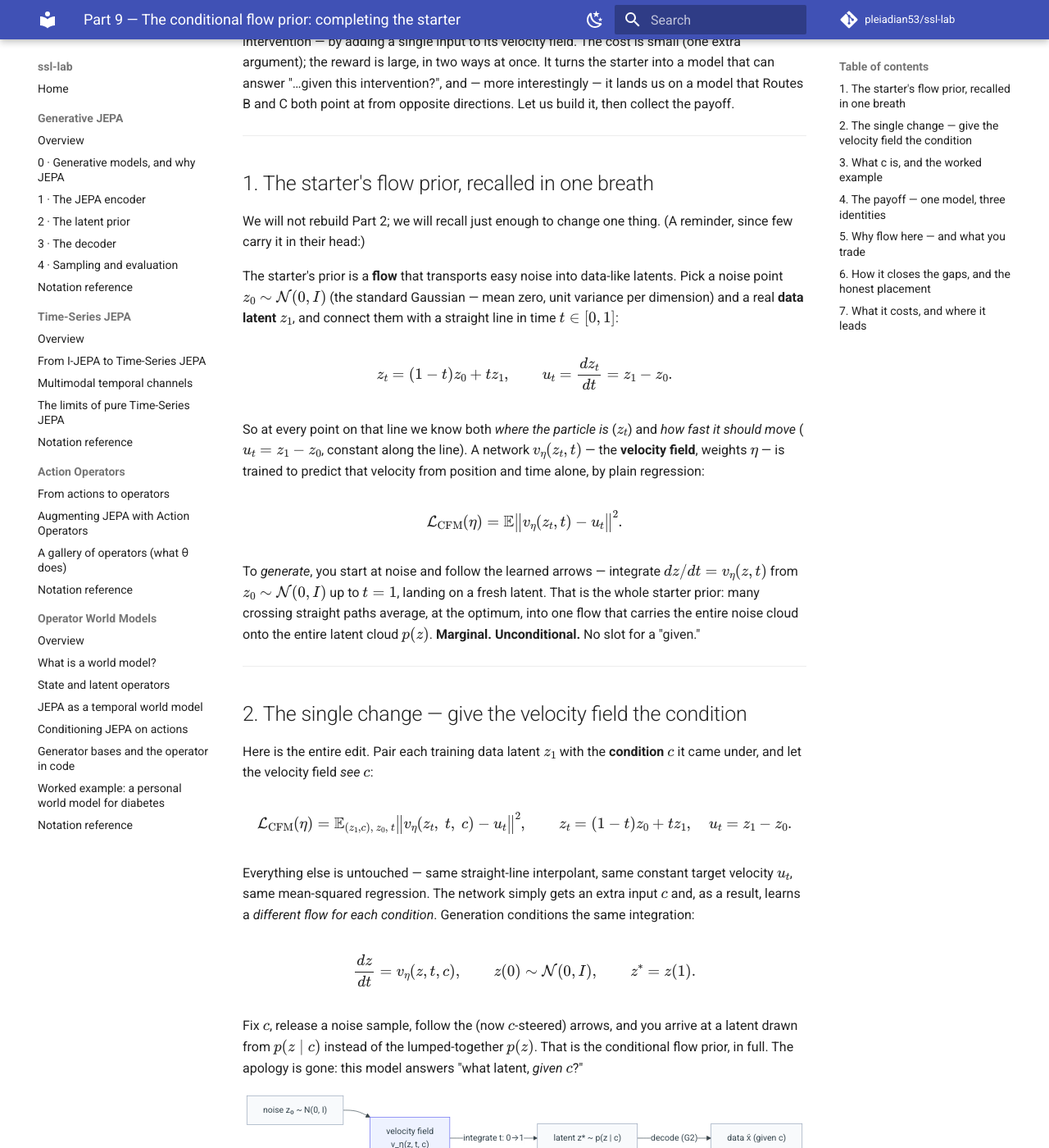
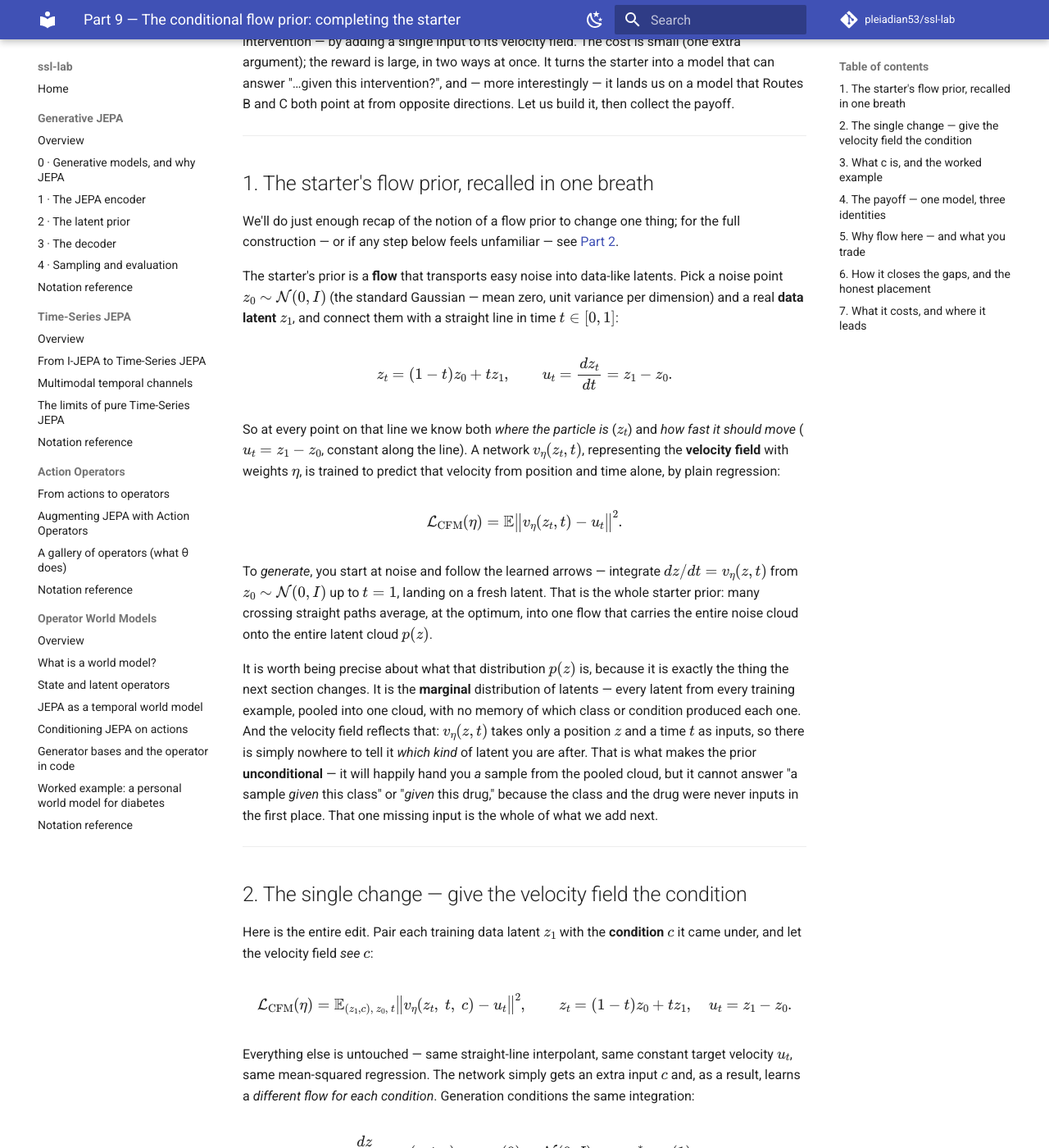
Before and after one commit to pleiadian53/ssl-lab, an MkDocs documentation site: the page built from docs/generative_jepa/09-conditional-flow-prior.md, in a window 1280 px wide and 1400 px high, scrolled down 574 px. Shown: the whole window at 82% size. Built offline with MkDocs 1.6.1 and Material for MkDocs 9.7.7, drawn with Linux system fonts in a browser that asks for light colours; comment, search, counter and statistics services are not loaded.

Commit message:
Edited conditional flow prior document

```diff
--- a/docs/generative_jepa/09-conditional-flow-prior.md
+++ b/docs/generative_jepa/09-conditional-flow-prior.md
@@ -10,7 +10,7 @@ The [Parts 0–4](index.md) starter presented an unconditional flow prior — a
 
 ## 1. The starter's flow prior, recalled in one breath
 
-We will not rebuild Part 2; we will recall just enough to change one thing. (A reminder, since few carry it in their head:)
+We'll do just enough recap of the notion of a flow prior to change one thing; for the full construction — or if any step below feels unfamiliar — see [Part 2](02-the-latent-prior.md).
 
 The starter's prior is a **flow** that transports easy noise into data-like latents. Pick a noise point $z_0 \sim \mathcal{N}(0, I)$ (the standard Gaussian — mean zero, unit variance per dimension) and a real **data latent** $z_1$, and connect them with a straight line in time $t \in [0, 1]$:
 
@@ -18,13 +18,15 @@ $$
 z_t = (1 - t) z_0 + t z_1, \qquad u_t = \frac{d z_t}{dt} = z_1 - z_0.
 $$
 
-So at every point on that line we know both *where the particle is* ($z_t$) and *how fast it should move* ($u_t = z_1 - z_0$, constant along the line). A network $v_\eta(z_t, t)$ — the **velocity field**, weights $\eta$ — is trained to predict that velocity from position and time alone, by plain regression:
+So at every point on that line we know both *where the particle is* ($z_t$) and *how fast it should move* ($u_t = z_1 - z_0$, constant along the line). A network $v_\eta(z_t, t)$, representing the **velocity field** with weights $\eta$, is trained to predict that velocity from position and time alone, by plain regression:
 
 $$
 \mathcal{L}_{\mathrm{CFM}}(\eta) = \mathbb{E}\big\lVert v_\eta(z_t, t) - u_t \big\rVert^2.
 $$
 
-To *generate*, you start at noise and follow the learned arrows — integrate $dz/dt = v_\eta(z, t)$ from $z_0 \sim \mathcal{N}(0, I)$ up to $t = 1$, landing on a fresh latent. That is the whole starter prior: many crossing straight paths average, at the optimum, into one flow that carries the entire noise cloud onto the entire latent cloud $p(z)$. **Marginal. Unconditional.** No slot for a "given."
+To *generate*, you start at noise and follow the learned arrows — integrate $dz/dt = v_\eta(z, t)$ from $z_0 \sim \mathcal{N}(0, I)$ up to $t = 1$, landing on a fresh latent. That is the whole starter prior: many crossing straight paths average, at the optimum, into one flow that carries the entire noise cloud onto the entire latent cloud $p(z)$.
+
+It is worth being precise about what that distribution $p(z)$ is, because it is exactly the thing the next section changes. It is the **marginal** distribution of latents — every latent from every training example, pooled into one cloud, with no memory of which class or condition produced each one. And the velocity field reflects that: $v_\eta(z, t)$ takes only a position $z$ and a time $t$ as inputs, so there is simply nowhere to tell it *which kind* of latent you are after. That is what makes the prior **unconditional** — it will happily hand you *a* sample from the pooled cloud, but it cannot answer "a sample *given* this class" or "*given* this drug," because the class and the drug were never inputs in the first place. That one missing input is the whole of what we add next.
 
 ---
 
```
